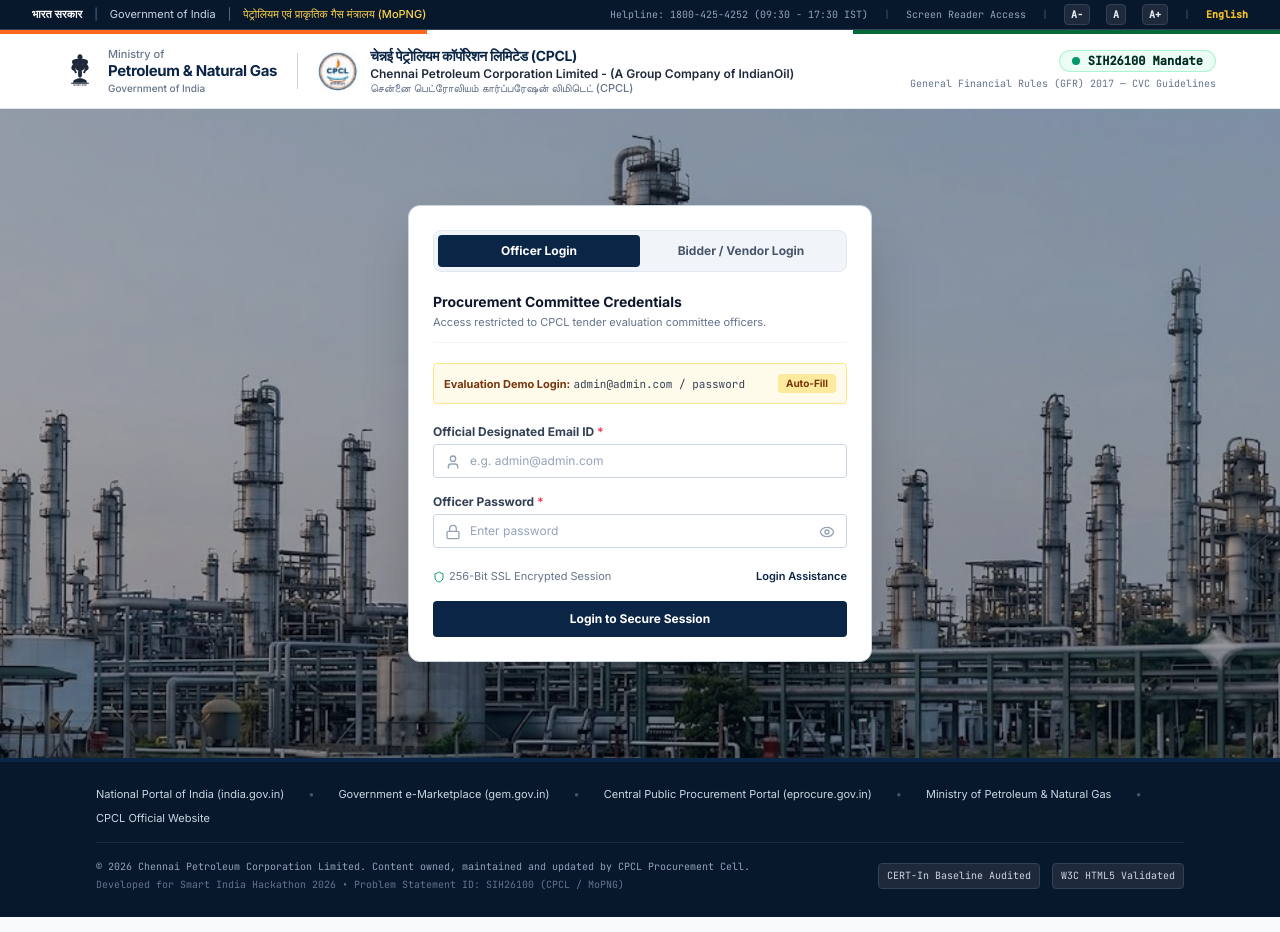
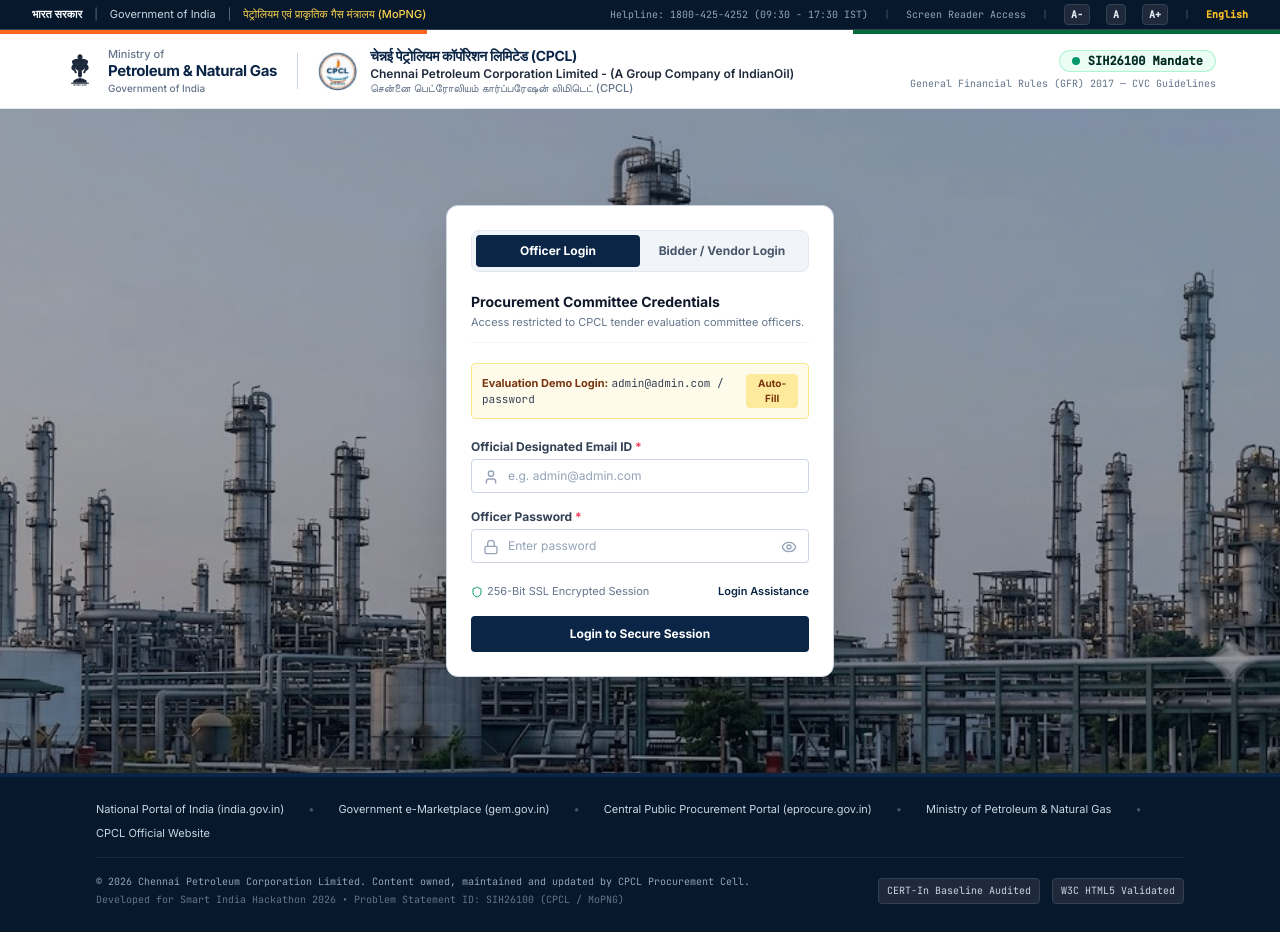
Before and after one commit to snuthon1/gemcompliance, a React (Vite) app in the folder client/: page /login in a window 1280 px wide. Built offline with nearby package versions, Linux system fonts and the light colour scheme; the HTML template or start-up script is replaced by a standard one.

Commit message:
feat(ui): complete modern visual overhaul for Login.jsx

```diff
--- a/client/src/pages/Login.jsx
+++ b/client/src/pages/Login.jsx
@@ -185,7 +185,7 @@ export default function Login() {
         {/* Crisp subtle overlay - NO BLUR */}
         <div className="absolute inset-0 bg-slate-950/35 pointer-events-none" />
 
-        <main className="relative z-10 max-w-lg mx-auto w-full px-4 sm:px-6 my-auto">
+        <main className="relative z-10 max-w-[420px] mx-auto w-full px-4 my-auto">
           {/* Official Government Sign-In Form - Centered */}
           <div className="bg-white rounded-xl border border-slate-300 shadow-2xl overflow-hidden">
               <div className="p-6 space-y-5">
```
